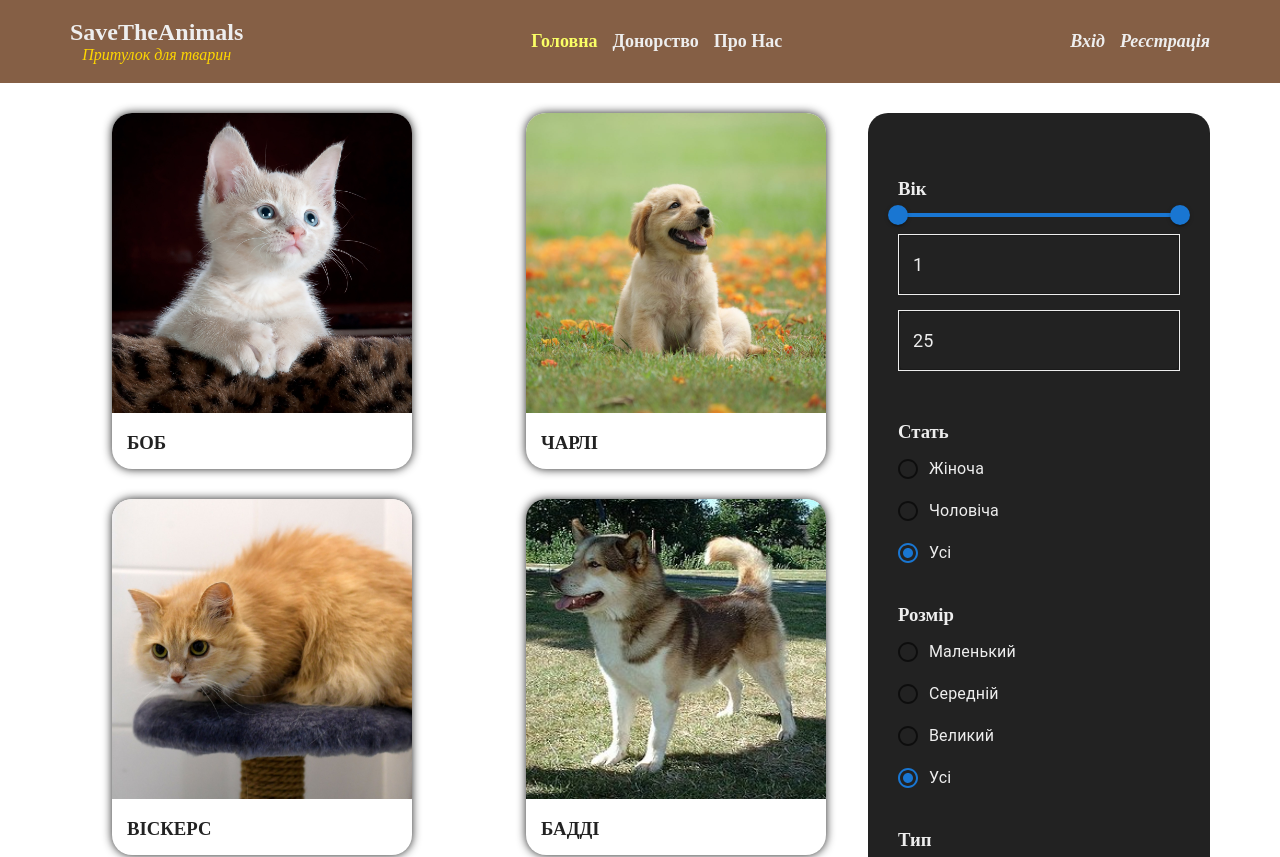
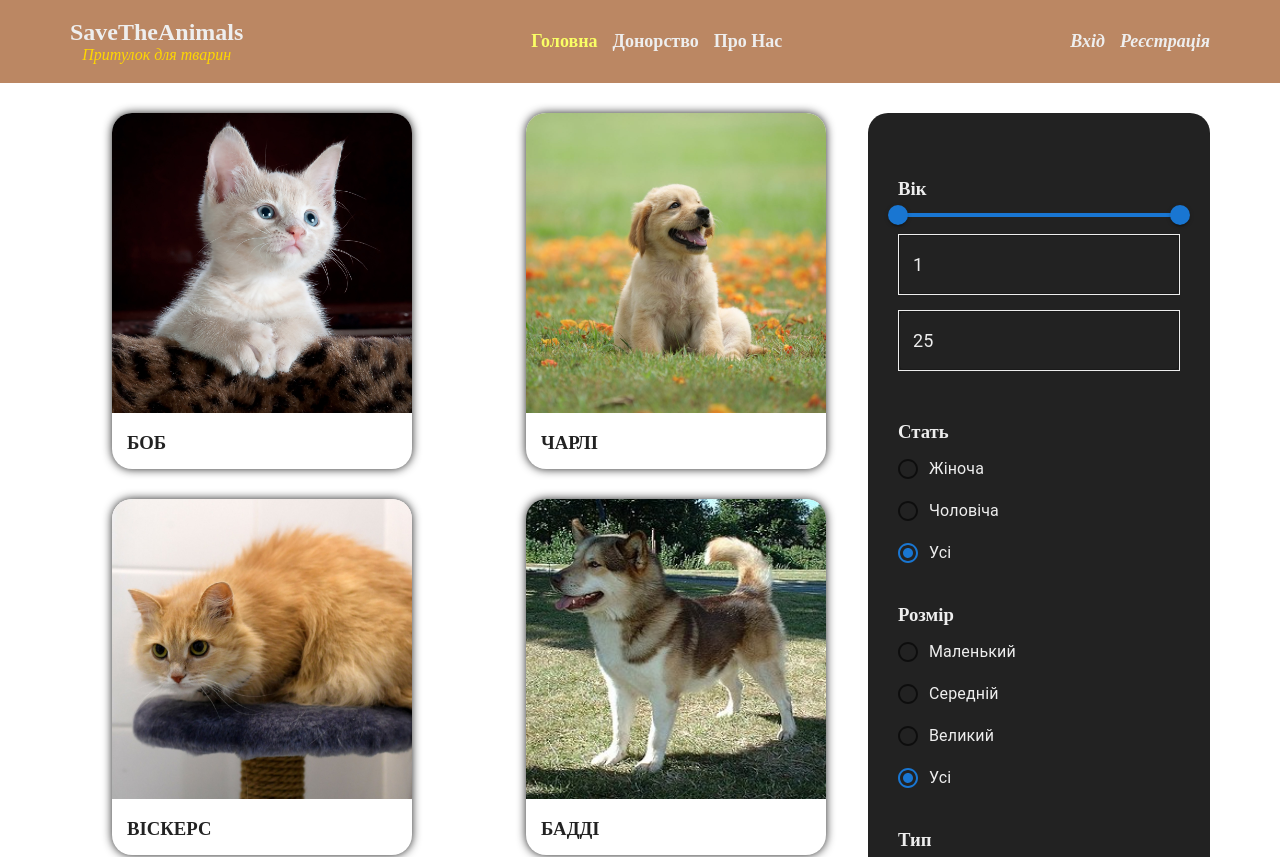
Before and after one commit to vladyslav-masokha/animals-shelter, a React (Vite) app: page / in a window 1280 px wide. Shown: the top 857 px of the page. Built offline with nearby package versions, Linux system fonts and the light colour scheme; no server answers.

Commit message:
changed styles

```diff
--- a/src/assets/ui/Header/Header.module.scss
+++ b/src/assets/ui/Header/Header.module.scss
@@ -1,5 +1,5 @@
 .header {
-	background-color: var(--global-pastel-dark);
+	background-color: var(--global-pastel);
 
 	.wrapper {
 		padding: 0 15px;
```
